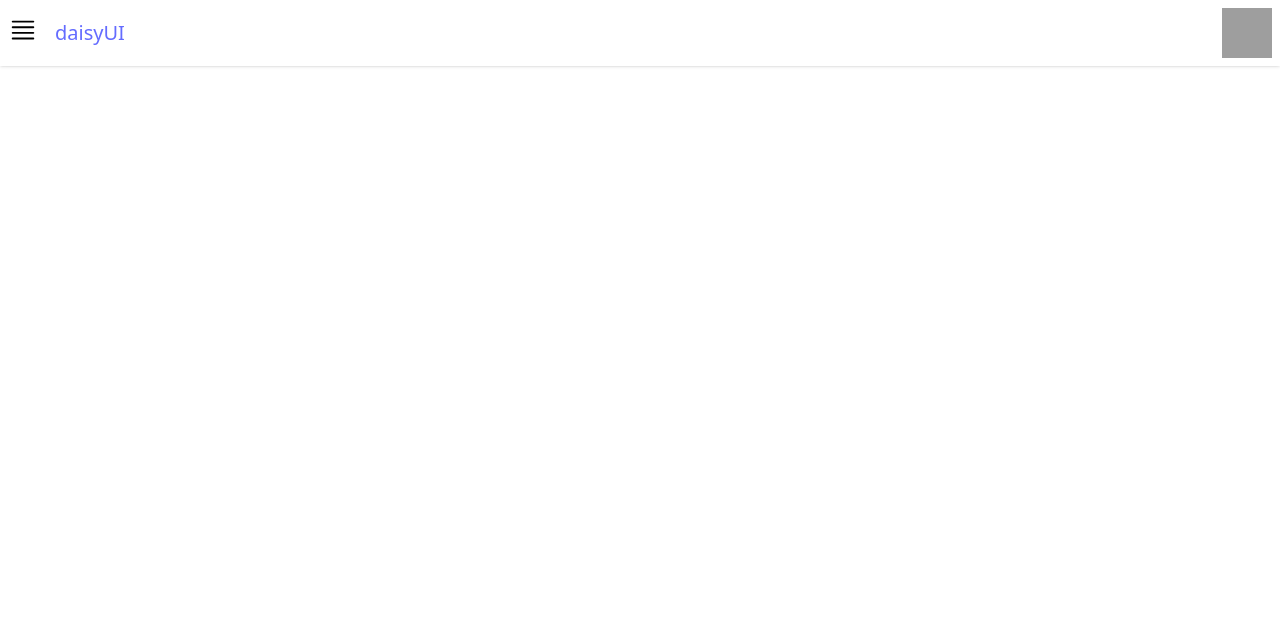
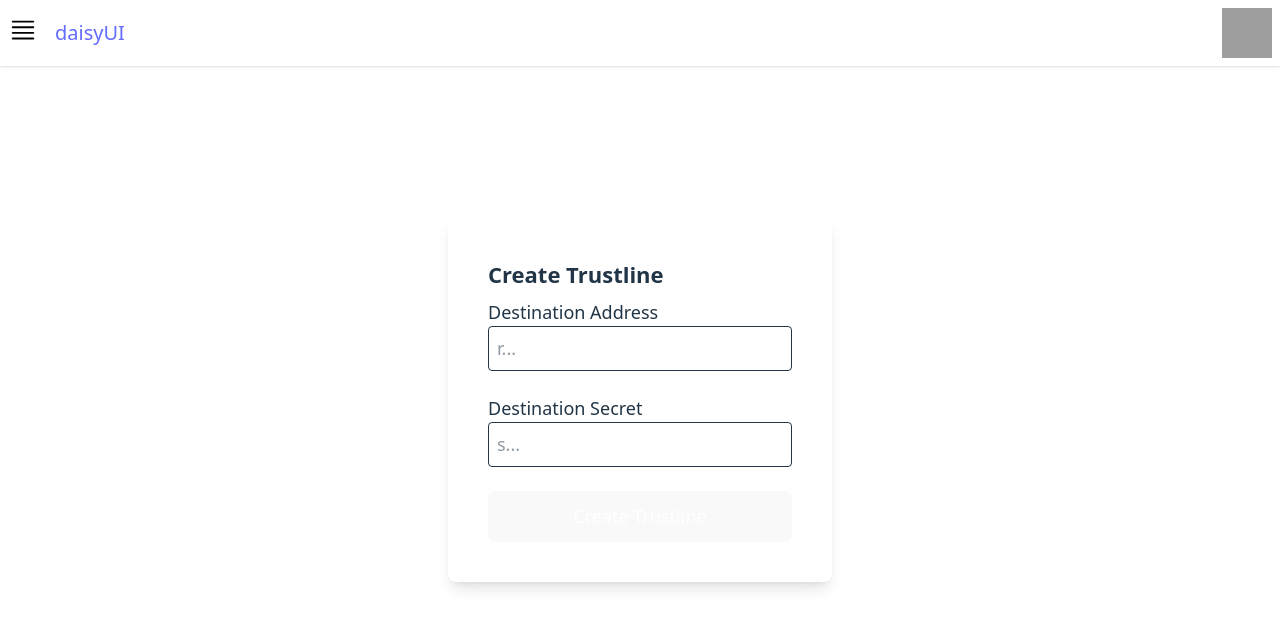
Before and after one commit to feliciahxy/EasyAHackathon, a React (Vite) app in the folder react-frontend/: page /create-trustline in a window 1280 px wide. Before the commit this address had no page. Shown: the top 628 px of the page. Built offline with nearby package versions, Linux system fonts and the light colour scheme; grey boxes are pictures that could not be loaded.

Commit message:
think im done cleaning vibe code

```diff
--- a/react-frontend/src/App.jsx
+++ b/react-frontend/src/App.jsx
@@ -5,7 +5,8 @@ import CreateWallet from './pages/CreateWallet';
 import CheckBalance from "./pages/CheckBalance.jsx";
 import Escrow from "./pages/Escrow.jsx";
 import OrganisationList from "./pages/OrganisationList.jsx";
-import JC from "./pages/JC.jsx";
+import CreateTrustline from "./pages/CreateTrustline.jsx";
+import FundWallet from "./components/FundWallet.jsx";
 
 function App() {
   return (
@@ -18,7 +19,8 @@ function App() {
           <Route path='/check-balance' element={<CheckBalance />} />
           <Route path='/escrow' element={<Escrow />} />
           <Route path='/organisations' element={<OrganisationList />} />
-          <Route path='/jc' element={<JC />} />
+          <Route path='/create-trustline' element={<CreateTrustline />} />
+          <Route path='/fund-wallet' element={<FundWallet />} />
           {/* Add more routes as needed */}
         </Routes>
       </Router>
--- a/react-frontend/src/components/FundWallet.jsx
+++ b/react-frontend/src/components/FundWallet.jsx
@@ -44,8 +44,10 @@ export default function FundWallet() {
 
 
   return (
-    <div style={{ maxWidth: "500px", margin: "1rem auto", fontFamily: "Arial" }}>
-      <h2>Fund Wallet with Test XRP</h2>
+    <div className="flex items-center justify-center w-screen">
+      <div className="card w-96 bg-base-100 card-xl shadow-lg">
+        <div className="card-body">
+          <h2 className="card-title">Fund Wallet with Test XRP</h2>
           <form onSubmit={handleSubmit}>
             <input
               type="text"
@@ -61,5 +63,7 @@ export default function FundWallet() {
           </form>
           {message && <p style={{ marginTop: "10px" }}>{message}</p>}
         </div>
+      </div>
+    </div>
   );
 }
--- a/react-frontend/src/components/Navbar.jsx
+++ b/react-frontend/src/components/Navbar.jsx
@@ -21,8 +21,11 @@ const Navbar = () => {
                     <img tabIndex={0} role="button" src={toggle ? menu : close} alt='menu' className='w-[30px] h-[30px]'/>
                     <ul className="dropdown-content menu bg-base-100 rounded-box z-1 w-52 p-2 shadow-sm">
                         <li onClick={redirectPage}><a><Link to="/create-wallet">Create Wallet</Link></a></li>
-                        <li onClick={redirectPage}><a><Link to="/escrow">Send Currency</Link></a></li>
+                        <li onClick={redirectPage}><a><Link to="/escrow">Create Smart Contract</Link></a></li>
+                        <li onClick={redirectPage}><a><Link to="/">Transfer Money (WIP)</Link></a></li>
                         <li onClick={redirectPage}><a><Link to="/organisations">Organisations List</Link></a></li>
+                        <li onClick={redirectPage}><a><Link to="/create-trustline">Create Trustline</Link></a></li>
+                        <li onClick={redirectPage}><a><Link to="/fund-wallet">Fund Wallet</Link></a></li>
                     </ul>
                 </div>
             </div>
--- a/react-frontend/src/components/TrustlineCreator.jsx
+++ b/react-frontend/src/components/TrustlineCreator.jsx
@@ -25,8 +25,10 @@ const TrustlineCreator = ({ issuer }) => {
   };
 
   return (
-    <div className="max-w-md mx-auto p-4 bg-white rounded-xl shadow-md">
-      <h2 className="text-2xl font-semibold mb-4">Create Trustline</h2>
+    <div className="flex items-center justify-center w-screen">
+      <div className="card w-96 bg-base-100 card-xl shadow-lg">
+        <div className="card-body">
+          <h2 className="card-title">Create Trustline</h2>
           <div className="mb-4">
             <label className="block font-medium">Destination Address</label>
             <input
@@ -68,6 +70,8 @@ const TrustlineCreator = ({ issuer }) => {
             </div>
           )}
         </div>
+      </div>
+    </div>
   );
 };
 
--- /dev/null
+++ b/react-frontend/src/pages/CreateTrustline.jsx
@@ -0,0 +1,10 @@
+import React, { useState } from 'react';
+import TrustlineCreator from '../components/TrustlineCreator';
+
+function CreateTrustline() {
+    return (
+        <TrustlineCreator />
+    );
+}
+
+export default CreateTrustline;
--- a/react-frontend/src/pages/JC.jsx
+++ b/react-frontend/src/pages/FundWallet.jsx
@@ -1,13 +1,10 @@
 import React, { useState } from "react";
-import WalletCreator from "../components/WalletCreator";
 import FundWallet from "../components/FundWallet";
-import BalanceChecker from "../components/BalanceChecker";
-import TrustlineCreator from "../components/TrustlineCreator";
 import SendRLUSD from "../components/SendRLUSD";
 
 const ISSUER_ADDRESS = "rEBQEFvhgZKEbUMSFcwe5SM7FyEDN26zRL";
 
-const JC = () => {
+const FundWallet = () => {
   const [wallet, setWallet] = useState(null);
 
   return (
@@ -16,10 +13,8 @@ const JC = () => {
       <FundWallet />
       <hr />
       <SendRLUSD wallet={wallet} /> {/* Pass wallet here */}
-      <hr />
-      <TrustlineCreator issuer={ISSUER_ADDRESS} />
     </div>
   );
 }
 
-export default JC;
+export default FundWallet;
```
Lines whose indentation alone changed are shown as unchanged.
